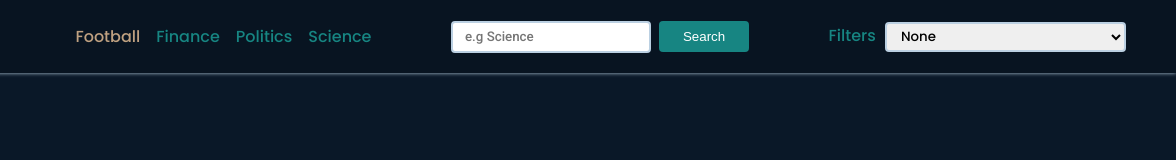
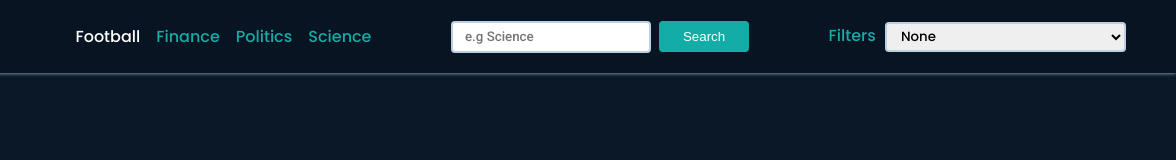
Before and after one commit to mohamedmosilhy/News-website, a plain HTML site: page index.html in a window 1280 px wide. Both pictures are taken after a click on the item "Football". Shown: the full height of the page, 104-1280 px from the left. Drawn offline with Linux system fonts and the light colour scheme; no server answers.

Commit message:
adding some colors for the page

```diff
--- a/style.css
+++ b/style.css
@@ -6,10 +6,11 @@
 
 :root {
     --Dark-classic-blue-color: #0A1828;
-    --turquoise-color: #178582;
+    --turquoise-color: #13aca7;
     --gold-color: #BFA181;
 }
 
+/* --turquoise-color: #178582; */
 
 body {
     font-family: 'Poppins', sans-serif;
@@ -28,7 +29,7 @@ p {
 }
 
 .nav-item.active {
-    color: var(--gold-color)
+    color: white
 }
 
 ul {
@@ -126,7 +127,7 @@ main {
     cursor: pointer;
     overflow: hidden;
     background-color: var(--Dark-classic-blue-color);
-    color: var(--gold-color);
+    color: white;
 }
 
 .cards-container {
```
